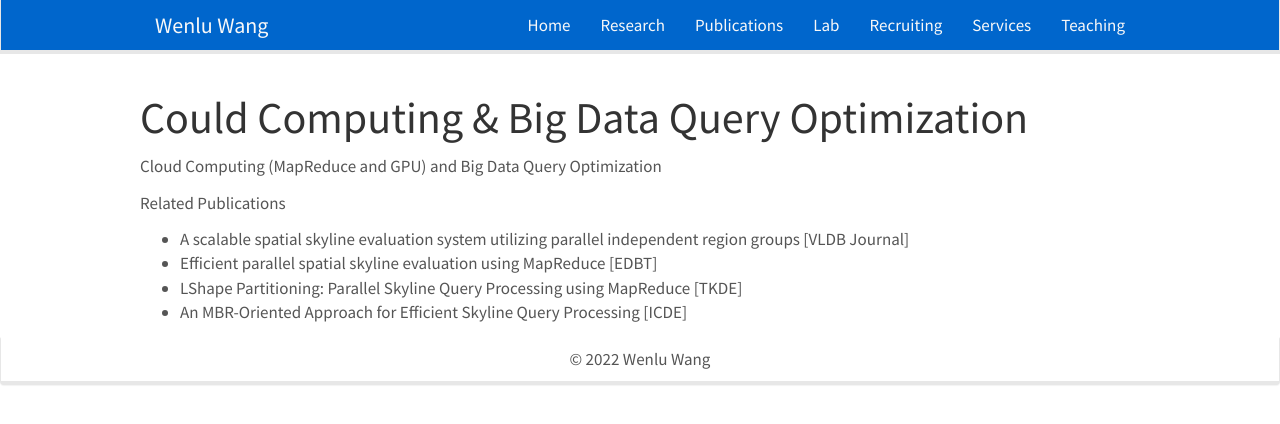
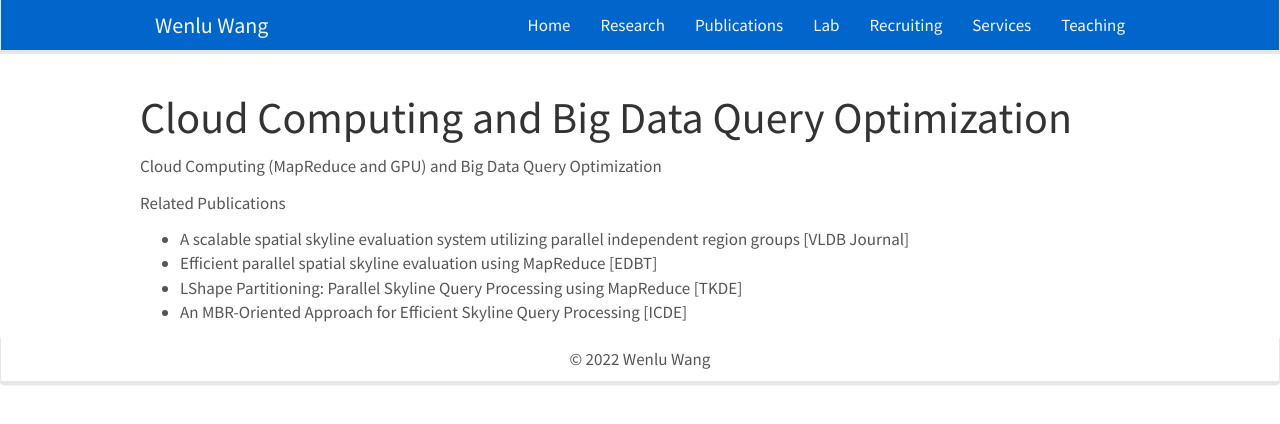
Before and after one commit to WENLU-W/WENLU-W.github.io, a Jekyll site: the page built from docs/_posts/2020-12-30-query.md, in a window 1280 px wide. Shown: the top 424 px of the page. Built offline with Jekyll 4.4.1, drawn with Linux system fonts in a browser that asks for light colours; nearby versions of some CDN libraries.

Commit message:
Update 2020-12-30-query.md

```diff
--- a/docs/_posts/2020-12-30-query.md
+++ b/docs/_posts/2020-12-30-query.md
@@ -1,6 +1,6 @@
 ---
 layout: post
-title:  "Could Computing & Big Data Query Optimization"
+title:  "Cloud Computing and Big Data Query Optimization"
 date:   2020-12-30 13:27:04 -0400
 categories: Project
 ---
```
